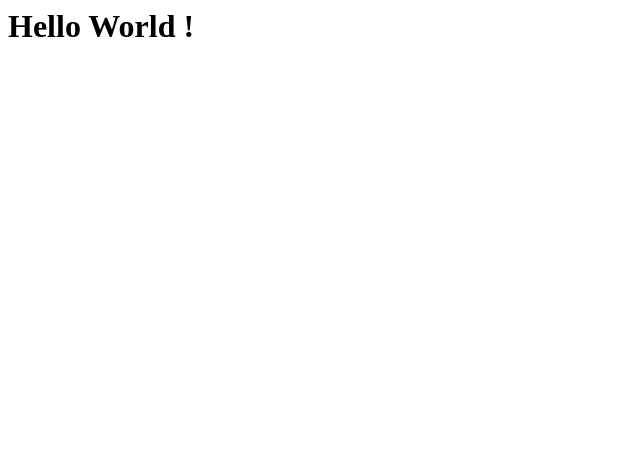
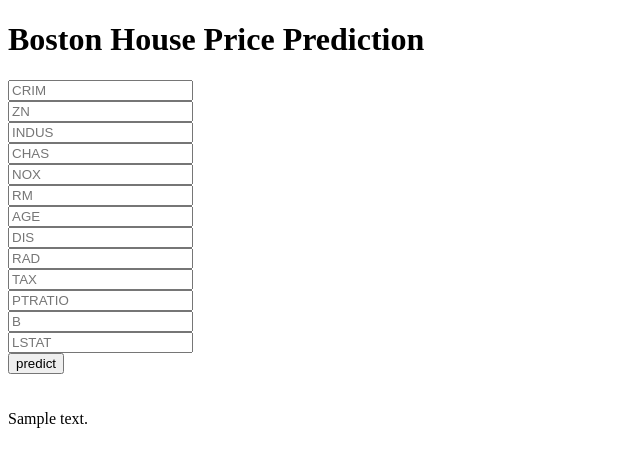
Before and after one commit to Padma-Lochan-Sahoo/boston-house-pricing, a Flask app: template templates/home.html in a window 1280 px wide. Shown: the top 467 px of the page, without its empty margins (0-640 px from the left). Run offline with Flask 3, Linux system fonts and the light colour scheme; the template is opened without the code that fills it: most values are stand-ins (such as "Sample title", 1, 10 or a date in 2020); parts of the project's set-up code (start-up, migrations or seed data) failed here and were passed over.

Commit message:
The web app is ready

```diff
--- a/app.py
+++ b/app.py
@@ -24,5 +24,13 @@
     print(output[0])
     return jsonify(output[0])
 
+@app.route('/predict',methods = ["POST"])
+def predict():
+    data = [float(x) for x in request.form.values()]
+    final_input = scaler.transform(np.array(data).reshape(1,-1))
+    print(final_input)
+    output = regmodel.predict(final_input)[0]
+    return render_template("home.html",prediction_text="The House Price Prediction is {}".format(output))
+
 if __name__ == "__main__":
     app.run(debug = True)
--- a/templates/home.html
+++ b/templates/home.html
@@ -1 +1,36 @@
-<h1>Hello World !</h1>
+<!DOCTYPE html>
+<html lang="en">
+<head>
+    <meta charset="UTF-8">
+    <meta name="viewport" content="width=device-width, initial-scale=1.0">
+    <title>ML API</title>
+</head>
+<body>
+    <div class = "login">
+    <h1>Boston House Price Prediction</h1>
+    <form action="{{url_for('predict')}}"method="post">
+        <input type="text" name="CRIM" placeholder="CRIM" required="required"/><br>
+        <input type="text" name="ZN" placeholder="ZN" required="required"/><br>
+        <input type="text" name="INDUS" placeholder="INDUS" required="required"/><br>
+        <input type="text" name="CHAS" placeholder="CHAS" required="required"/><br>
+        <input type="text" name="NOX" placeholder="NOX" required="required"/><br>
+        <input type="text" name="RM" placeholder="RM" required="required"/><br>
+        <input type="text" name="AGE" placeholder="AGE" required="required"/><br>
+        <input type="text" name="DIS" placeholder="DIS" required="required"/><br>
+        <input type="text" name="RAD" placeholder="RAD" required="required"/><br>
+        <input type="text" name="TAX" placeholder="TAX" required="required"/><br>
+        <input type="text" name="PTRATIO" placeholder="PTRATIO" required="required"/><br>
+        <input type="text" name="B" placeholder="B" required="required"/><br>
+        <input type="text" name="LSTAT" placeholder="LSTAT" required="required"/><br>
+
+
+    <button type="submit" class="btn btn-primary btn-block btn-large">predict</button>
+    </form>
+
+    <br>
+    <br>
+</div>
+{{prediction_text}}
+
+</body>
+</html>
```
